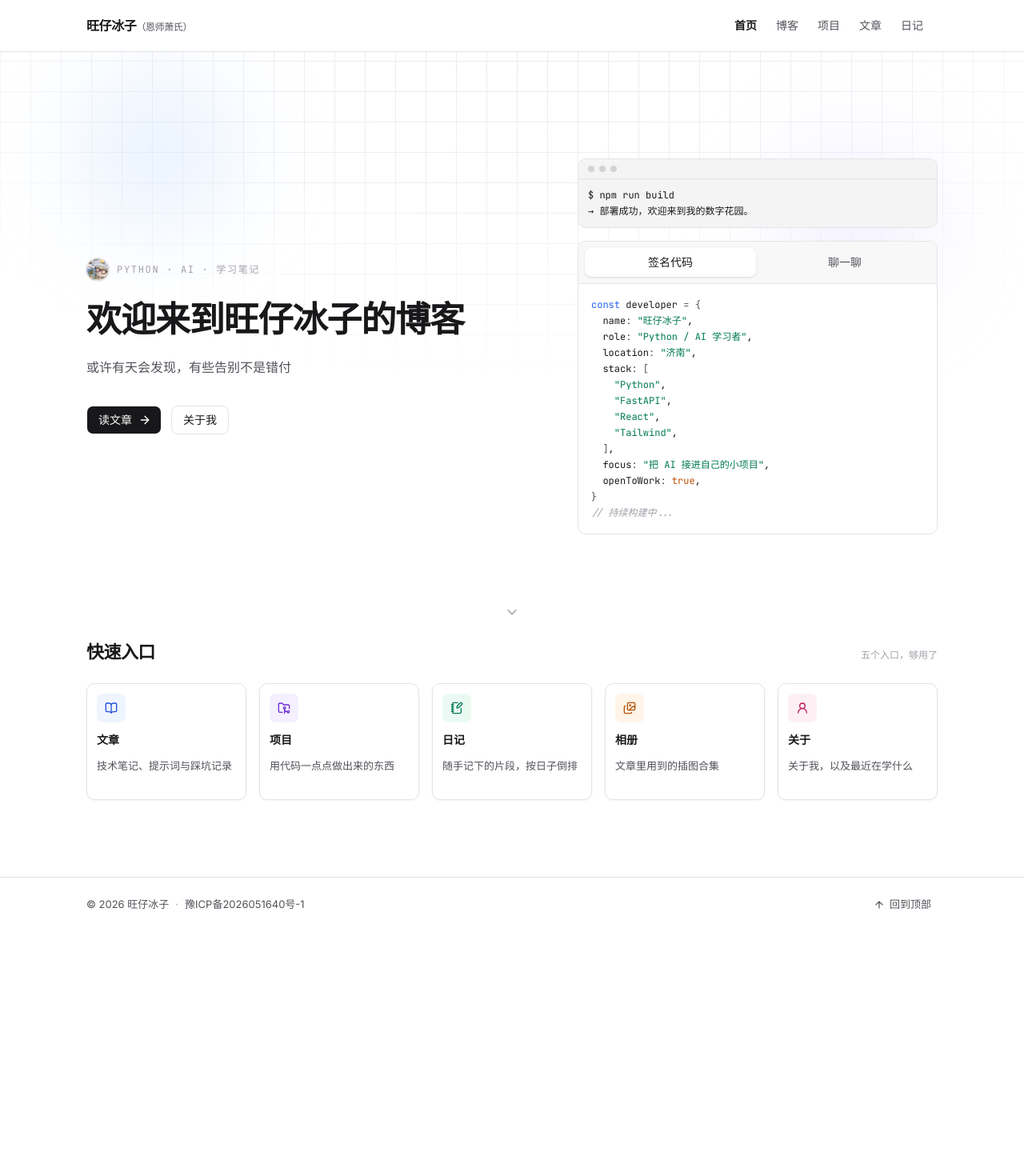
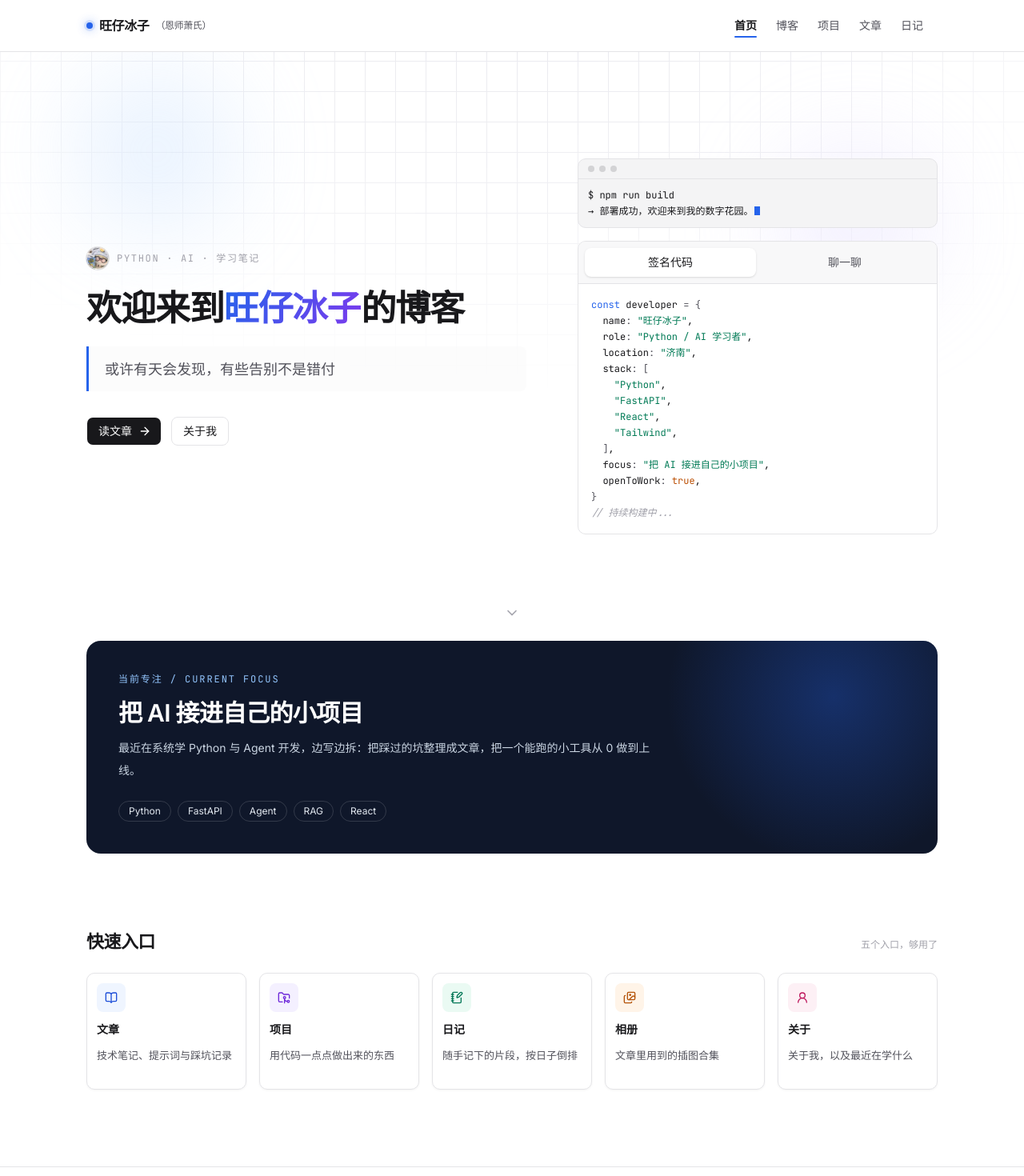
Before and after one commit to bsun9482-coder/bsun9482-coder.github.blog, a React (Vite) app: page / in a window 1280 px wide. Shown: the top 1470 px of the page at 80% size. Before the commit the page ends 1165 px from the top, so only its background shows below. Built offline with nearby package versions, Linux system fonts and the light colour scheme.

Commit message:
feat(ui): 首页加渐变标题、深色专注卡，统一卡片 hover 与滚动揭示

```diff
--- a/src/components/fx/reveal.tsx
+++ b/src/components/fx/reveal.tsx
@@ -1,13 +1,16 @@
 import { useLayoutEffect, useRef } from "react"
 
 import { attachReveal } from "@/lib/reveal"
+import { cn } from "@/lib/utils"
 
-/* 滚动入场：进入视口时从 opacity 0 + translateY(22px) 过渡到正常态，触发一次就 unobserve。
+/* 滚动揭示：进入视口时从 opacity 0 + translateY(24px) 过渡到正常态，触发一次就 unobserve。
+   类名约定写在 index.css 里：`.reveal` 是隐藏态、`.reveal.in` 是显示态，
+   所以这个壳只负责把 `reveal` 类挂上，JS 补 `in`。
 
    两个刻意的选择：
    ① 用 useLayoutEffect 而不是 useEffect：后者在首次绘制之后才跑，会先闪一下完整内容；
-   ② 只做一层包壳，且**不把 .reveal-armed 加在 Card 上** —— 卡片自己有
-      `transition-property: transform/box-shadow/border-color`（.card-lift），
+   ② 只做一层包壳，且**不把 reveal 加在 Card 上** —— 卡片自己有
+      `transition-property: translate/box-shadow/border-color`（.card-lift），
       两条 transition 会互相覆盖，hover 抬升和入场位移必有一边失效。 */
 
 type RevealProps = React.ComponentProps<"div"> & {
@@ -15,7 +18,12 @@ type RevealProps = React.ComponentProps<"div"> & {
   delay?: number
 }
 
-export function Reveal({ delay = 0, children, ...props }: RevealProps) {
+export function Reveal({
+  delay = 0,
+  children,
+  className,
+  ...props
+}: RevealProps) {
   const ref = useRef<HTMLDivElement>(null)
 
   useLayoutEffect(() => {
@@ -24,7 +32,7 @@ export function Reveal({ delay = 0, children, ...props }: RevealProps) {
   }, [delay])
 
   return (
-    <div ref={ref} {...props}>
+    <div className={cn("reveal", className)} ref={ref} {...props}>
       {children}
     </div>
   )
--- a/src/components/layout/site-header.tsx
+++ b/src/components/layout/site-header.tsx
@@ -36,9 +36,11 @@ export function SiteHeader() {
     <header className="sticky top-0 z-40 border-b border-border bg-background">
       <Container className="flex h-16 items-center gap-2">
         <Link
-          className="rounded-sm text-base font-semibold tracking-tight text-foreground outline-none focus-visible:ring-2 focus-visible:ring-ring/40"
+          className="flex items-center gap-2 rounded-sm text-base font-semibold tracking-tight text-foreground outline-none focus-visible:ring-2 focus-visible:ring-ring/40"
           to="/"
         >
+          {/* 品牌蓝圆点：全站唯一的「点状」装饰，带一层淡光晕（样式在 .brand-dot） */}
+          <span aria-hidden="true" className="brand-dot shrink-0" />
           <PersonName />
         </Link>
 
@@ -50,12 +52,13 @@ export function SiteHeader() {
             const active = isActive(item.href)
 
             return (
-              /* 活跃态只加粗 + 变深，不加彩色底 —— 点开哪页看字重就知道。 */
+              /* 活跃态：加粗 + 变深 + 底部 2px 品牌蓝（伪元素画的，不占盒高，
+                 切页时导航条不会抖）。 */
               <Link
                 className={cn(
                   "rounded-[7px] px-2.5 py-1.5 text-sm transition-colors",
                   active
-                    ? "font-semibold text-foreground"
+                    ? "nav-active font-semibold text-foreground"
                     : "text-muted-foreground hover:text-foreground"
                 )}
                 key={item.href}
@@ -72,7 +75,7 @@ export function SiteHeader() {
             <SheetTrigger asChild>
               <Button
                 aria-label={siteContent.ui.header.menuOpen}
-                className="md:hidden"
+                className="size-11 md:hidden [&_svg]:size-5"
                 size="icon-sm"
                 variant="ghost"
               >
@@ -97,7 +100,8 @@ export function SiteHeader() {
                     <SheetClose asChild key={item.href}>
                       <Link
                         className={cn(
-                          "rounded-[7px] px-3 py-2 text-sm transition-colors",
+                          /* min-h-11：手机上菜单项的点击热区不小于 44px */
+                          "flex min-h-11 items-center rounded-[7px] px-3 text-sm transition-colors",
                           active
                             ? "bg-muted font-semibold text-foreground"
                             : "text-muted-foreground hover:bg-muted hover:text-foreground"
--- a/src/config/site.ts
+++ b/src/config/site.ts
@@ -86,8 +86,24 @@ export const siteContent = {
     home: {
       /* 首页 hero 左上角的小标签（等宽小字，用 · 分隔几个关键词） */
       eyebrow: "PYTHON · AI · 学习笔记",
-      heroTitle: "欢迎来到旺仔冰子的博客",
+      /* 标题拆三段：只有 accent 那段渲染成蓝紫渐变。
+         拆开写而不是在组件里对整句做 split —— 那种写法换个字就悄悄失效，
+         而且看不出来为什么渐变没了。 */
+      heroTitle: {
+        lead: "欢迎来到",
+        accent: "旺仔冰子",
+        tail: "的博客",
+      },
+      /* Hero 里那句引言（衬线体 + 左侧品牌蓝边条的引用卡） */
       heroSubtitle: "或许有天会发现，有些告别不是错付",
+      /* 「当前专注」深色卡。三处文案都在这里，改内容不用碰组件。 */
+      focus: {
+        label: "当前专注 / CURRENT FOCUS",
+        title: "把 AI 接进自己的小项目",
+        description:
+          "最近在系统学 Python 与 Agent 开发，边写边拆：把踩过的坑整理成文章，把一个能跑的小工具从 0 做到上线。",
+        tags: ["Python", "FastAPI", "Agent", "RAG", "React"],
+      },
       ctaPrimary: "读文章",
       ctaSecondary: "关于我",
       /* 首页 hero 右侧终端卡：先打命令，打完再打结果（两行，55ms/字） */
--- a/src/index.css
+++ b/src/index.css
@@ -71,6 +71,9 @@
   --font-mono: "JetBrains Mono", ui-monospace, Menlo, Consolas, monospace;
   /* 标题也走无衬线，只靠字重与字号分层 —— 这是规格里明确要求的 */
   --font-heading: var(--font-sans);
+  /* 唯一的衬线例外：首页那句引言。拉丁用 Georgia、中文落到宋体，
+     两者在小字号下都比无衬线"轻"，正好衬出「引言」和正文的差别。 */
+  --font-serif: Georgia, "Songti SC", SimSun, "Noto Serif SC", serif;
 
   /* ---------- 字号层级：只有七档 ----------
      12 / 13 / 14 / 16 / 18 / 22 / 44
@@ -170,6 +173,12 @@
   --accent-foreground: #18181b;
   --brand: #2563eb;
   --brand-hover: #1d4ed8;
+  /* 渐变的另一端（蓝紫）。单独成令牌，改渐变时只动这里。 */
+  --brand-2: #7c3aed;
+  /* 深色卡片上的浅蓝：品牌蓝直接放到 #0f172a 上对比度不够 */
+  --brand-soft: #93c5fd;
+  /* 首页「当前专注」那张深色卡的底色。全站唯一的深色块，不要扩散到别处。 */
+  --dark-surface: #0f172a;
   --destructive: #dc2626;
   --border: #e4e4e7;
   --input: #e4e4e7;
@@ -292,22 +301,14 @@
   }
 
   /* ---------- 微交互（第 11 轮） ----------
-     两条规则都写成组件类而不是 Tailwind 的 hover: 工具类，原因：
-     ① 卡片身上有 3D 倾斜（lib/tilt.ts）会写 inline transform，抬升量必须在同一处合并；
-     ② 「prefers-reduced-motion 时取消位移」这条必须稳定压过 hover 态 ——
-        写在同一个 @layer components 里、位置靠后，天然生效，不用赌 Tailwind 变体排序。 */
+     写成组件类而不是 Tailwind 的 hover: 工具类，因为「prefers-reduced-motion 时取消位移」
+     这条必须稳定压过 hover 态 —— 写在同一个 @layer components 里、位置靠后，天然生效。
 
-  /* 卡片 hover：上浮 4px + 阴影加深（阴影/描边由 card.tsx 的 hover: 工具类负责）。
-     名称 .card-lift 只表达「会做位移」，不含任何配色，换肤时不用改这里。 */
-  .card-lift {
-    transition-property: transform, box-shadow, border-color;
-    transition-duration: 250ms;
-    transition-timing-function: cubic-bezier(0.4, 0, 0.2, 1);
-  }
-
-  .card-lift:hover {
-    transform: translateY(-4px);
-  }
+     ⚠️ 卡片的 `.card-lift` 不在这里，被挪到了文件末尾的「未分层」区。
+     原因：它要改 border-color / box-shadow，而 card.tsx 身上带着 `border-border`
+     和 `shadow-card` 两个工具类 —— **CSS 层序优先于选择器优先级**，utilities 层
+     无条件压过 components 层，留在层里写 hover 只会位移、颜色一点不变。
+     实测过：只上浮 3px，描边还是 #e4e4e7。 */
 
   /* 链接下划线从左到右滑入：用 background 而不是 text-decoration，
      因为 text-decoration 无法「只画一段」也无法补间。currentColor 保证
@@ -330,18 +331,94 @@
     background-size: 100% 1px;
   }
 
+  /* ---------- 品牌色节奏 ----------
+     全站只有三处「主动撒蓝」：logo 前的圆点、当前导航项的下划线、标题里的蓝紫渐变。
+     再往上加就会把「一个强调色」的调子冲淡。色值全部走 --brand / --brand-2。 */
+
+  /* logo 前的蓝点：本体 8px，光晕用 box-shadow 叠两层 —— 不用伪元素，
+     省一个层叠上下文（旁边就是 sticky header，层数越少越省心）。 */
+  .brand-dot {
+    display: inline-block;
+    width: 8px;
+    height: 8px;
+    border-radius: 999px;
+    background-color: var(--brand);
+    box-shadow:
+      0 0 0 3px color-mix(in srgb, var(--brand) 12%, transparent),
+      0 0 12px 2px color-mix(in srgb, var(--brand) 30%, transparent);
+  }
+
+  /* 当前导航项：底部一道 2px 品牌蓝。
+     用伪元素而不是 border-bottom —— border 会改变盒高，切页时导航条整体抖 2px。 */
+  .nav-active {
+    position: relative;
+  }
+
+  .nav-active::after {
+    content: "";
+    position: absolute;
+    right: 10px;
+    bottom: 1px;
+    left: 10px;
+    height: 2px;
+    border-radius: 2px;
+    background-color: var(--brand);
+  }
+
+  /* 蓝紫渐变文字（120deg）。@supports 兜底很重要：不支持 background-clip:text 的
+     浏览器会把「透明文字」照实画出来 —— 那种情况必须退回普通前景色。 */
+  .text-gradient-brand {
+    background-image: linear-gradient(120deg, var(--brand), var(--brand-2));
+    -webkit-background-clip: text;
+    background-clip: text;
+    -webkit-text-fill-color: transparent;
+    color: transparent;
+  }
+
+  @supports not (background-clip: text) {
+    .text-gradient-brand {
+      background-image: none;
+      color: inherit;
+      -webkit-text-fill-color: currentColor;
+    }
+  }
+
+  /* 「当前专注」深色卡：18px 圆角 + 右上角蓝色径向光晕。
+     光晕是伪元素、pointer-events 无效；isolation 让 -1 那层停在卡片里而不是掉到页面
+     背景上，overflow: hidden 把它裁在圆角内。 */
+  .focus-card {
+    position: relative;
+    isolation: isolate;
+    overflow: hidden;
+    border-radius: 18px;
+    background-color: var(--dark-surface);
+  }
+
+  .focus-card::before {
+    content: "";
+    position: absolute;
+    top: -140px;
+    right: -80px;
+    width: 420px;
+    height: 420px;
+    border-radius: 999px;
+    background: radial-gradient(
+      circle,
+      color-mix(in srgb, var(--brand) 55%, transparent),
+      transparent 70%
+    );
+    opacity: 0.6;
+    pointer-events: none;
+    z-index: -1;
+  }
+
   @media (prefers-reduced-motion: reduce) {
-    .card-lift,
     .link-underline {
       transition: none;
     }
 
-    /* 位移全部取消，但描边/阴影/下划线这类「非运动」反馈保留 ——
-       减少动态不等于减少可用性。下划线直接给到全宽，不做滑入。 */
-    .card-lift:hover {
-      transform: none;
-    }
-
+    /* 下划线这类「非运动」反馈保留，只是不做滑入 ——
+       减少动态不等于减少可用性。卡片位移的取消在文件末尾的 .card-lift 段里。 */
     .link-underline:hover,
     .link-underline:focus-visible {
       background-size: 100% 1px;
@@ -464,21 +541,36 @@
     background-color: var(--brand);
   }
 
-  /* ---------- 滚动入场（第 13 轮） ----------
-     ⚠️ 这两条只在 JS 给元素补了 .reveal-armed 之后才生效 —— 基础样式是「正常显示」，
-     所以没有 JS 时内容不会被藏起来。也不要把它加到 .card-lift 的卡片上：
-     两边都写 transition-property: transform，必然互相覆盖。 */
-  .reveal-armed {
+  /* ---------- 滚动揭示 ----------
+     用法：给区块加 reveal 类，IntersectionObserver 进视口时补 in 类；
+     同组元素把延迟写进 --reveal-delay（700ms 过渡 + 错落延迟）。
+
+     ⚠️ 隐藏态写在 CSS 里（不是由 JS 补类），所以「浏览器禁用了 JS」时内容会一直透明。
+     兜底是 @media (scripting: none)：这种浏览器直接显示，不做动画。
+     JS 出错但 CSS 生效的情况仍然会留白 —— 这是「按规格用类名」换来的代价，
+     所以新加的区块必须确认它能在首屏/滚动时被观察到，别挂在永远不可见的位置。
+
+     ⚠️ 不要把这个类加到卡片本身上：卡片有 .card-lift 的 transition，
+     两条 transition-property 会互相覆盖，必有一边失效 —— 外面包一层。 */
+  .reveal {
     opacity: 0;
-    transform: translateY(22px);
+    transform: translateY(24px);
     transition:
-      opacity 600ms cubic-bezier(0.4, 0, 0.2, 1) var(--reveal-delay, 0ms),
-      transform 600ms cubic-bezier(0.4, 0, 0.2, 1) var(--reveal-delay, 0ms);
+      opacity 700ms cubic-bezier(0.22, 1, 0.36, 1) var(--reveal-delay, 0ms),
+      transform 700ms cubic-bezier(0.22, 1, 0.36, 1) var(--reveal-delay, 0ms);
   }
 
-  .reveal-armed.is-revealed {
+  .reveal.in {
     opacity: 1;
     transform: none;
+  }
+
+  @media (scripting: none) {
+    .reveal {
+      opacity: 1;
+      transform: none;
+      transition: none;
+    }
   }
 
   /* ---------- 终端光标（第 13 轮） ----------
@@ -518,9 +610,8 @@
   }
 
   @media (prefers-reduced-motion: reduce) {
-    /* 系统开了「减少动态」时 JS 根本不会挂 .reveal-armed；这条是兜底：
-       用户中途改设置、或类被别处加上时，也直接显示。 */
-    .reveal-armed {
+    /* 减少动态：揭示动画整条关掉，内容直接是可见态（不动、不淡入、不延迟） */
+    .reveal {
       opacity: 1;
       transform: none;
       transition: none;
@@ -533,6 +624,43 @@
     .chat-bubble {
       animation: none;
     }
+  }
+}
+
+/* ---------- 卡片 hover（刻意写在所有 @layer 之外） ----------
+   上浮 3px + 描边泛蓝 + 一层淡蓝阴影，200ms。
+
+   ⚠️ 为什么不在 @layer components 里：卡片身上带着 border-border / shadow-card
+   两个 utilities 层的工具类，而 **CSS 层序优先于选择器优先级** ——
+   `.card-lift:hover`（0,2,0）虽然比 `.border-border`（0,1,0）更具体，
+   只要它待在 components 层里就永远输。实测过：只上浮、描边一点没变。
+   未分层的样式优先于任何层，所以这一段必须放在 @layer 外面。
+
+   ⚠️ 位移写 translate 而不是 transform：卡片可能带 3D 倾斜（lib/tilt.ts 会写 inline
+   transform），inline 的 transform 会整条盖掉 CSS 的 transform，抬升就没了；
+   translate 是独立属性，能和 inline transform 叠加。
+   ⚠️ 配色只在这里管：card.tsx 里不要再写 hover:border-* / hover:shadow-*。 */
+.card-lift {
+  transition-property: translate, box-shadow, border-color;
+  transition-duration: 200ms;
+  transition-timing-function: cubic-bezier(0.4, 0, 0.2, 1);
+}
+
+.card-lift:hover {
+  translate: 0 -3px;
+  border-color: color-mix(in srgb, var(--brand) 38%, var(--border));
+  box-shadow: 0 12px 26px -16px
+    color-mix(in srgb, var(--brand) 60%, transparent);
+}
+
+@media (prefers-reduced-motion: reduce) {
+  .card-lift {
+    transition: none;
+  }
+
+  /* 只取消位移；描边泛蓝、淡蓝阴影这类静态反馈保留（减少动态≠减少可用性） */
+  .card-lift:hover {
+    translate: none;
   }
 }
 
--- a/src/lib/reveal.ts
+++ b/src/lib/reveal.ts
@@ -10,21 +10,24 @@ export function prefersReducedMotion() {
   return window.matchMedia("(prefers-reduced-motion: reduce)").matches
 }
 
-/* 隐藏态不写死在 CSS 里：先给元素补 .reveal-armed 才变隐藏，进视口再补 .is-revealed。
-   这样没有 JS / 观察器不可用 / 用户要求减少动态时，元素保持「正常显示」。 */
+/* 隐藏态写在 CSS 的 .reveal 里（不在 JS 里补），这里只负责「进视口补 in」。
+   三种情况直接补 in，保证内容一定看得见：
+   · 没有 IntersectionObserver（老浏览器 / 环境不提供）；
+   · 用户开了「减少动态」（CSS 里也会直接显示，这里是双保险）；
+   · 元素本来就在视口里 —— 观察器第一帧就会回调，走正常路径。 */
 export function attachReveal(el: HTMLElement, delay: number) {
+  el.style.setProperty("--reveal-delay", `${delay}ms`)
+
   if (typeof IntersectionObserver === "undefined" || prefersReducedMotion()) {
+    el.classList.add("in")
     return () => {}
   }
-
-  el.style.setProperty("--reveal-delay", `${delay}ms`)
-  el.classList.add("reveal-armed")
 
   const observer = new IntersectionObserver(
     (entries) => {
       for (const entry of entries) {
         if (!entry.isIntersecting) continue
-        entry.target.classList.add("is-revealed")
+        entry.target.classList.add("in")
         /* 只播一次：触发后立刻注销这个元素，列表滚动时不再回调。 */
         observer.unobserve(entry.target)
       }
--- a/src/pages/home-page.tsx
+++ b/src/pages/home-page.tsx
@@ -3,6 +3,7 @@ import { ArrowRightIcon, ChevronDownIcon } from "lucide-react"
 import { Link } from "react-router"
 
 import { TerminalTyper } from "@/components/fx/terminal-typer"
+import { Reveal } from "@/components/fx/reveal"
 import { HomeEntryCard } from "@/components/home/home-entry-card"
 import { ProfileCardTabs } from "@/components/home/profile-card-tabs"
 import { Container } from "@/components/layout/container"
@@ -11,7 +12,7 @@ import { Button } from "@/components/ui/button"
 import { siteContent } from "@/config/site"
 import { useDocumentTitle } from "@/hooks/use-document-title"
 import { useEnterTransition } from "@/hooks/use-enter-transition"
-import { prefersReducedMotion } from "@/lib/reveal"
+import { prefersReducedMotion, staggerDelay } from "@/lib/reveal"
 
 /* 底部向下箭头的上下浮动循环动画；降级时停掉浮动（media query 见下方 style） */
 const CHEVRON_CSS = `
@@ -29,6 +30,8 @@ const ENTRIES_ANCHOR = "home-entries"
 
 export function HomePage() {
   useDocumentTitle(siteContent.ui.header.home)
+
+  const { focus, heroTitle } = siteContent.ui.home
 
   /* 首屏依次淡入：开启「减少动态效果」时直接是可见态，不播。
      双 rAF 的细节在 hooks/use-enter-transition.ts 里（那里有为什么）。 */
@@ -83,27 +86,34 @@ export function HomePage() {
             </div>
 
             {/* 标题用 clamp 而不是断点阶梯：1120 版心里 44px 刚好，
-                窗口缩到 500 时退到 32 —— 中间不会出现两级跳变。 */}
+                窗口缩到 500 时退到 32 —— 中间不会出现两级跳变。
+                中间那段是蓝紫渐变（.text-gradient-brand），全页唯一的高饱和焦点。 */}
             <h1
               className="mt-6 font-heading leading-[1.1] font-semibold tracking-tight text-balance text-foreground"
               style={{
                 fontSize: "clamp(32px, 4.6vw, 44px)",
-                ...rise(120),
+                ...rise(80),
               }}
             >
-              {siteContent.ui.home.heroTitle}
+              {heroTitle.lead}
+              <span className="text-gradient-brand">{heroTitle.accent}</span>
+              {heroTitle.tail}
             </h1>
 
-            <p
-              className="mt-5 max-w-xl text-base leading-8 text-muted-foreground"
-              style={rise(240)}
+            {/* 金句：左侧 3px 品牌蓝边条 + 衬线体。
+                全站唯一用衬线的地方 —— 引言和正文一混，就分不出哪句是「说的」了。 */}
+            <blockquote
+              className="mt-6 max-w-xl rounded-r-lg border-l-[3px] border-brand bg-muted/50 py-3 pr-4 pl-4 sm:pl-5"
+              style={rise(160)}
             >
+              <p className="font-serif text-base leading-8 text-muted-foreground sm:text-lg">
                 {siteContent.ui.home.heroSubtitle}
               </p>
+            </blockquote>
 
             <div
               className="mt-8 flex flex-wrap items-center gap-3"
-              style={rise(360)}
+              style={rise(240)}
             >
               <Button asChild size="lg">
                 <Link to="/resources">
@@ -121,7 +131,8 @@ export function HomePage() {
             </div>
           </div>
 
-          <div className="flex flex-col gap-4" style={rise(200)}>
+          {/* 右栏和按钮同一档延迟：视觉上「左边说完、右边一起落地」 */}
+          <div className="flex flex-col gap-4" style={rise(240)}>
             <TerminalTyper
               command={siteContent.ui.home.terminalCommand}
               result={siteContent.ui.home.terminalResult}
@@ -148,6 +159,43 @@ export function HomePage() {
         </button>
       </Container>
 
+      {/* 当前专注：全站唯一的深色块。位置在首屏和入口区之间 ——
+          把「我是谁」和「去哪儿」隔开，页面才有段落感。
+          深色只此一处，别复制第二块，否则浅色极简的调子就散了。 */}
+      <Container
+        aria-labelledby="home-focus"
+        as="section"
+        className="pb-16 sm:pb-24"
+      >
+        <Reveal>
+          <div className="focus-card p-6 sm:p-10">
+            <p className="font-mono text-xs tracking-[0.16em] text-(--brand-soft) uppercase">
+              {focus.label}
+            </p>
+            <h2
+              className="mt-4 text-title font-semibold tracking-tight text-white sm:text-3xl"
+              id="home-focus"
+            >
+              {focus.title}
+            </h2>
+            <p className="mt-3 max-w-2xl text-sm leading-7 text-slate-300">
+              {focus.description}
+            </p>
+            {/* 技术标签：描边款，不填色 —— 深色块里再上彩色底会显得吵 */}
+            <ul className="mt-6 flex flex-wrap gap-2">
+              {focus.tags.map((tag) => (
+                <li
+                  className="rounded-full border border-white/15 px-3 py-1 text-xs text-slate-200"
+                  key={tag}
+                >
+                  {tag}
+                </li>
+              ))}
+            </ul>
+          </div>
+        </Reveal>
+      </Container>
+
       {/* 功能入口区：五个卡，桌面一行五列、平板三列、手机两列。
           区块之间的垂直间距走 --section-gap（和各页面一致）。 */}
       <Container
@@ -169,13 +217,20 @@ export function HomePage() {
         </div>
 
         <div className="grid grid-cols-2 gap-3 sm:grid-cols-3 sm:gap-4 lg:grid-cols-5">
-          {siteContent.ui.home.entries.map((entry) => (
+          {siteContent.ui.home.entries.map((entry, index) => (
+            /* 外层 Reveal 给 grid：卡片才能等高撑满单元格；
+               延迟 0/100/200 循环，五个入口依次浮上来。 */
+            <Reveal
+              className="grid"
+              delay={staggerDelay(index)}
+              key={entry.href}
+            >
               <HomeEntryCard
                 description={entry.description}
                 href={entry.href}
-              key={entry.href}
                 label={entry.label}
               />
+            </Reveal>
           ))}
         </div>
       </Container>
```
Also changed, not shown: src/components/home/home-entry-card.tsx (+4 -6 lines), src/components/ui/card.tsx (+5 -3 lines). Lines whose indentation alone changed are shown as unchanged.
